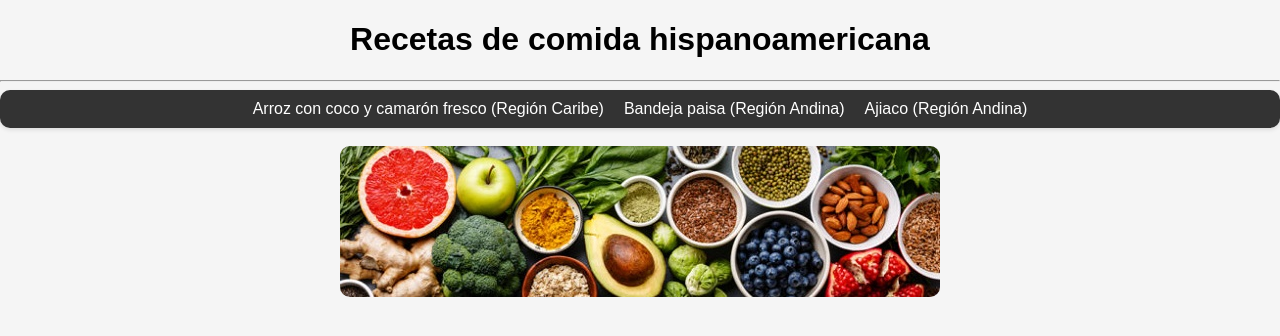
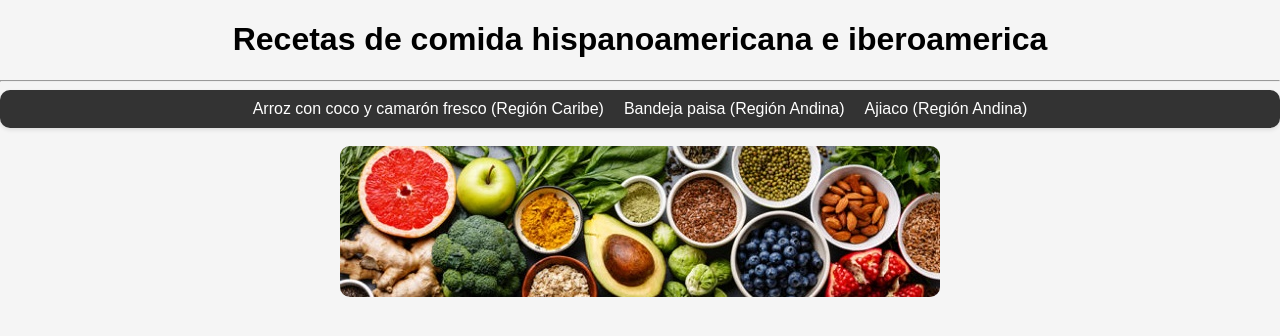
Before and after one commit to aaronrugama/recetascocinassonline, a plain HTML site: page index.html in a window 1280 px wide. Drawn offline with Linux system fonts and the light colour scheme.

Commit message:
Agrague iberoamerica

```diff
--- a/index.html
+++ b/index.html
@@ -7,7 +7,7 @@
     <title>Recetas de comida hispanoamericana!!!!</title>
 </head>
 <body>
-    <h1>Recetas de comida hispanoamericana</h1>
+    <h1>Recetas de comida hispanoamericana e iberoamerica</h1>
     <hr>
     <nav class="navbar">
         <ul>
```
